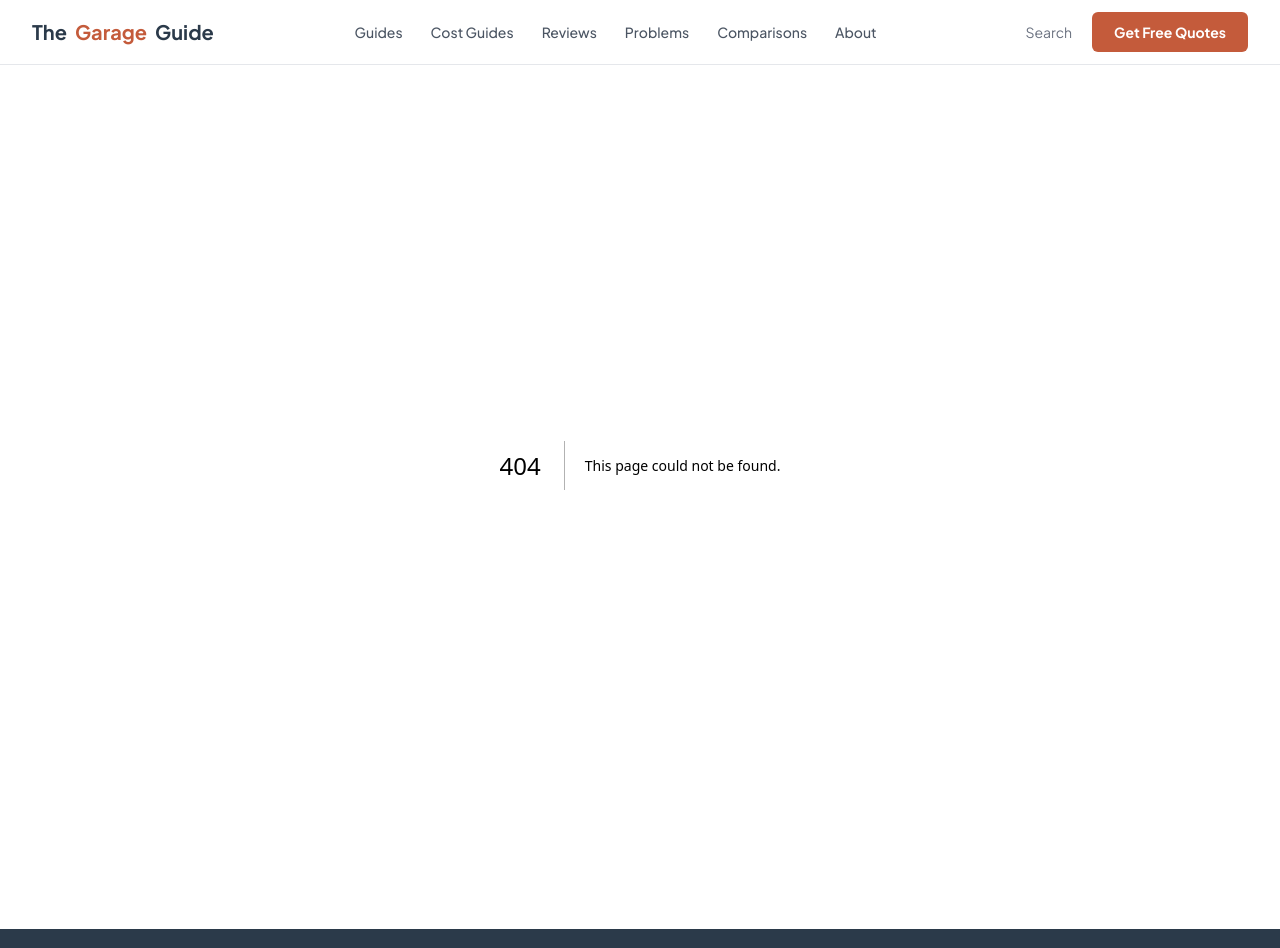
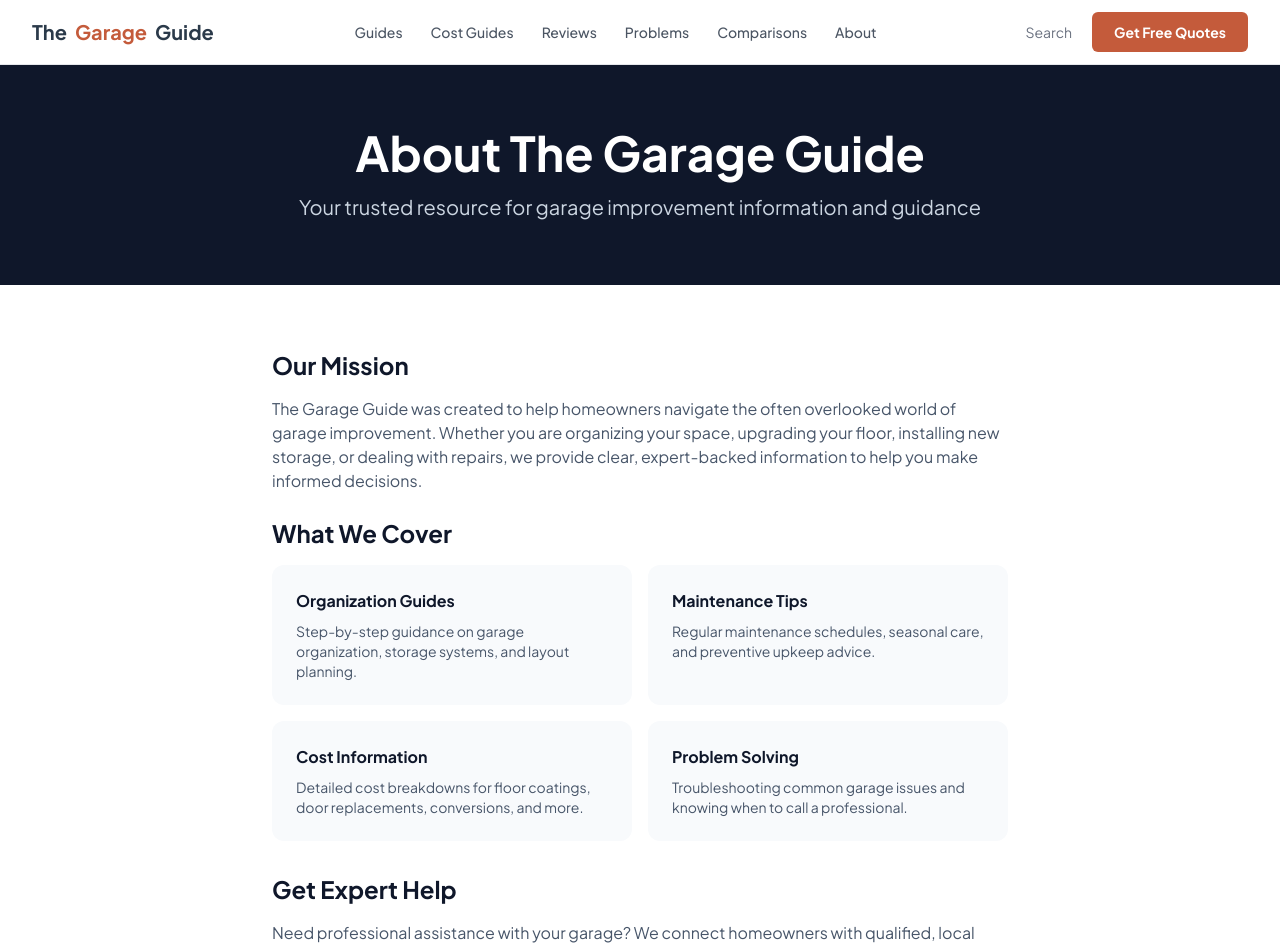
Before and after one commit to thebasementguide2026/thegarage.guide-, a Next.js app: page /about in a window 1280 px wide. Before the commit this address had no page. Shown: the top 948 px of the page. Built offline with nearby package versions, Linux system fonts and the light colour scheme.

Commit message:
Create about page

```diff
--- /dev/null
+++ b/app/about/page.tsx
@@ -0,0 +1,59 @@
+import { Metadata } from 'next';
+import Link from 'next/link';
+
+export const metadata: Metadata = {
+  title: 'About The Garage Guide | Expert Garage Improvement Resources',
+  description: 'Learn about The Garage Guide - your trusted resource for garage organization, improvement, and maintenance information.',
+};
+
+export default function AboutPage() {
+  return (
+    <main className="min-h-screen bg-white">
+      <section className="bg-slate-900 text-white py-16">
+        <div className="container mx-auto px-4 max-w-4xl text-center">
+          <h1 className="text-4xl md:text-5xl font-bold mb-4">About The Garage Guide</h1>
+          <p className="text-xl text-slate-300">
+            Your trusted resource for garage improvement information and guidance
+          </p>
+        </div>
+      </section>
+
+      <section className="container mx-auto px-4 max-w-3xl py-16">
+        <div className="prose prose-lg max-w-none">
+          <h2 className="text-2xl font-bold text-slate-900 mb-4">Our Mission</h2>
+          <p className="text-slate-600 mb-6">
+            The Garage Guide was created to help homeowners navigate the often overlooked world of garage improvement. Whether you are organizing your space, upgrading your floor, installing new storage, or dealing with repairs, we provide clear, expert-backed information to help you make informed decisions.
+          </p>
+
+          <h2 className="text-2xl font-bold text-slate-900 mb-4">What We Cover</h2>
+          <div className="grid md:grid-cols-2 gap-4 mb-8">
+            <div className="bg-slate-50 rounded-lg p-6">
+              <h3 className="font-bold text-slate-900 mb-2">Organization Guides</h3>
+              <p className="text-slate-600 text-sm">Step-by-step guidance on garage organization, storage systems, and layout planning.</p>
+            </div>
+            <div className="bg-slate-50 rounded-lg p-6">
+              <h3 className="font-bold text-slate-900 mb-2">Maintenance Tips</h3>
+              <p className="text-slate-600 text-sm">Regular maintenance schedules, seasonal care, and preventive upkeep advice.</p>
+            </div>
+            <div className="bg-slate-50 rounded-lg p-6">
+              <h3 className="font-bold text-slate-900 mb-2">Cost Information</h3>
+              <p className="text-slate-600 text-sm">Detailed cost breakdowns for floor coatings, door replacements, conversions, and more.</p>
+            </div>
+            <div className="bg-slate-50 rounded-lg p-6">
+              <h3 className="font-bold text-slate-900 mb-2">Problem Solving</h3>
+              <p className="text-slate-600 text-sm">Troubleshooting common garage issues and knowing when to call a professional.</p>
+            </div>
+          </div>
+
+          <h2 className="text-2xl font-bold text-slate-900 mb-4">Get Expert Help</h2>
+          <p className="text-slate-600 mb-6">
+            Need professional assistance with your garage? We connect homeowners with qualified, local garage improvement professionals.
+          </p>
+          <Link href="/get-quote" className="inline-block bg-blue-600 text-white px-6 py-3 rounded-lg font-semibold hover:bg-blue-700 transition-colors">
+            Get Free Quotes
+          </Link>
+        </div>
+      </section>
+    </main>
+  );
+}
```
